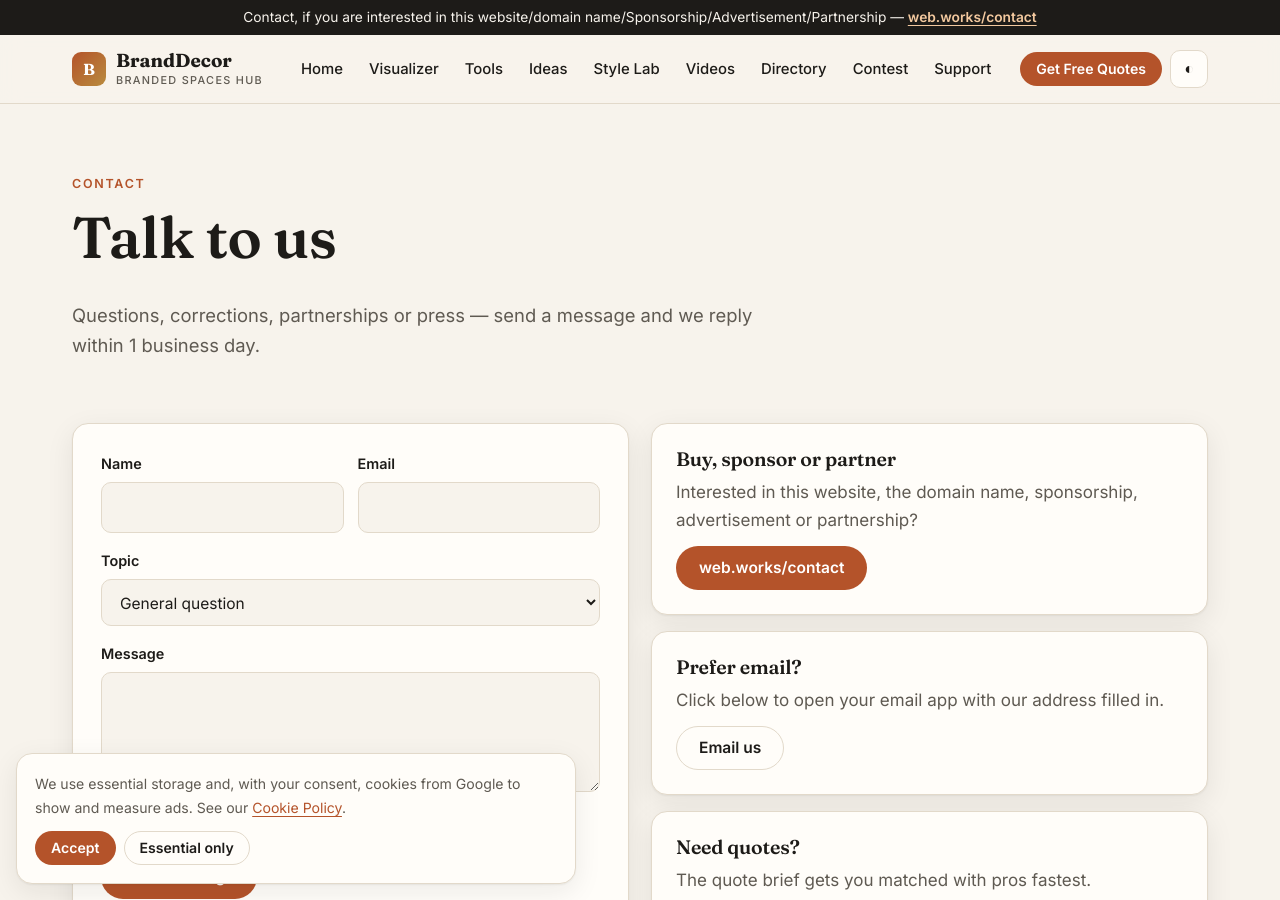
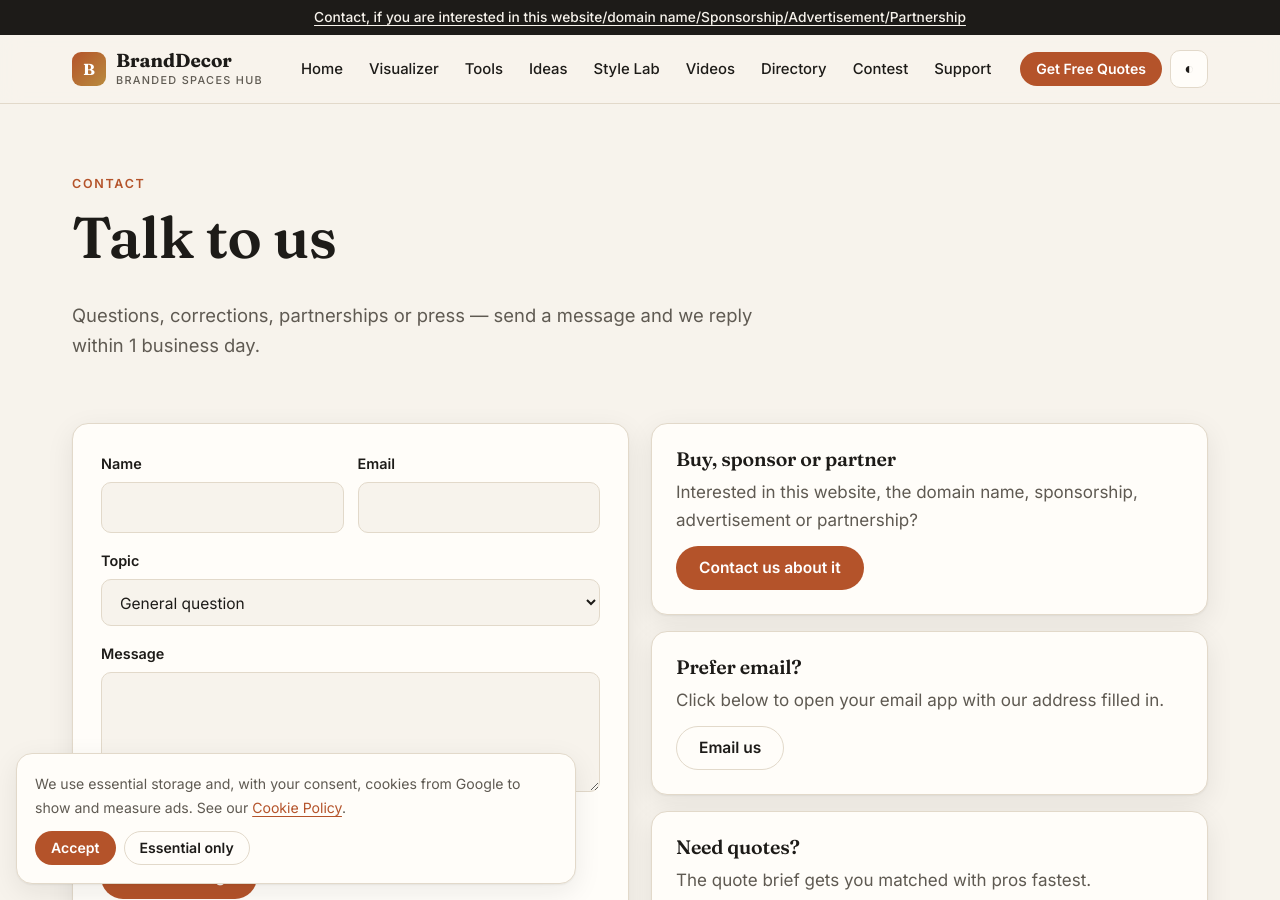
Before and after one commit to WEBWORKSA1/branddecor-com, a Jekyll site: the page built from contact.html, in a window 1280 px wide and 900 px high. Built offline with Jekyll 4.4.1, drawn with Linux system fonts in a browser that asks for light colours.

Commit message:
Hide web.works address text in top banner, contact and advertise pages (links kept)
Co-Authored-By: Claude Opus 5.5 <noreply@anthropic.com>
Claude-Session: https://claude.ai/code/session_01CLEd6ArPtqMjKrXQMnVh1v

```diff
--- a/_layouts/default.html
+++ b/_layouts/default.html
@@ -26,7 +26,7 @@
 <script type="application/ld+json">{"@context":"https://schema.org","@type":"{% if page.article %}Article{% else %}WebPage{% endif %}","name":{{ page.title | jsonify }},"description":{{ page.description | jsonify }},"url":"{{ site.url }}{{ page.url | replace: "index.html", "" }}"{% if page.article %},"headline":{{ page.title | jsonify }},"datePublished":"{{ page.date | default: site.time | date_to_xmlschema }}","dateModified":"{{ site.time | date_to_xmlschema }}","author":{"@type":"Organization","name":"BrandDecor Editorial Team"}{% endif %},"publisher":{"@type":"Organization","name":"BrandDecor.com","url":"{{ site.url }}"}}</script>
 </head><body>
 <a class="skip" href="#main">Skip to content</a>
-<div class="topbar" role="note">Contact, if you are interested in this website/domain name/Sponsorship/Advertisement/Partnership — <a href="https://web.works/contact" target="_blank" rel="noopener">web.works/contact</a></div>
+<div class="topbar" role="note"><a href="https://web.works/contact" target="_blank" rel="noopener" style="color:inherit;font-weight:500;text-decoration:underline;text-underline-offset:3px">Contact, if you are interested in this website/domain name/Sponsorship/Advertisement/Partnership</a></div>
 <header class="site"><div class="wrap nav">
 <a class="logo" href="/" aria-label="BrandDecor home"><span class="mark">B</span><span>BrandDecor<small>Branded Spaces Hub</small></span></a>
 <ul class="menu" id="menu"><li><a href="/">Home</a></li><li><a href="/visualizer.html">Visualizer</a></li><li><a href="/tools.html">Tools</a></li><li><a href="/ideas/">Ideas</a></li><li><a href="/style-lab.html">Style Lab</a></li><li><a href="/videos.html">Videos</a></li><li><a href="/directory.html">Directory</a></li><li><a href="/contest.html">Contest</a></li><li><a href="/support.html">Support</a></li></ul>
--- a/advertise.html
+++ b/advertise.html
@@ -5,7 +5,7 @@ description: "Sponsorship, featured placements and partnerships for sign makers,
 ---
 
 <section class="page-hero"><div class="wrap"><span class="eyebrow">Advertise &amp; partner</span><h1>Reach buyers while they're planning</h1><p class="lead">BrandDecor visitors are pricing signs, murals, film and booths right now. Put your brand in front of them at the moment of decision.</p>
-<p style="margin-top:20px"><a class="btn btn-dark" href="https://web.works/contact" target="_blank" rel="noopener">Interested in this website, domain, sponsorship or partnership? web.works/contact</a></p></div></section>
+<p style="margin-top:20px"><a class="btn btn-dark" href="https://web.works/contact" target="_blank" rel="noopener">Interested in this website, domain, sponsorship or partnership? Contact us</a></p></div></section>
 <section style="padding-top:10px"><div class="wrap grid g3">
 <div class="card"><div class="ico">🧮</div><h3>Tool sponsorship</h3><p>"Powered by" placement on one calculator or the visualizer, with a link from every result.</p></div>
 <div class="card"><div class="ico">📚</div><h3>Guide category sponsor</h3><p>Exclusive sponsor badge across a guide category such as Trade Shows or Office Branding.</p></div>
--- a/contact.html
+++ b/contact.html
@@ -12,7 +12,7 @@ description: "Contact BrandDecor about quotes, the directory, the monthly contes
 <div class="field"><label for="ct-msg">Message</label><textarea id="ct-msg" name="message" required></textarea></div><input class="hp" name="_honey" tabindex="-1" autocomplete="off" aria-hidden="true">
 <div class="field"><label class="check"><input type="checkbox" name="consent" value="yes" required> <span>Contact me about my request. I accept the <a href="/privacy.html">Privacy Policy</a>.</span></label></div>
 <button class="btn btn-primary" type="submit">Send message</button><div class="form-msg" role="status"></div></form></div>
-<div><div class="card"><h3>Buy, sponsor or partner</h3><p>Interested in this website, the domain name, sponsorship, advertisement or partnership?</p><a class="btn btn-primary" style="margin-top:12px" href="https://web.works/contact" target="_blank" rel="noopener">web.works/contact</a></div>
+<div><div class="card"><h3>Buy, sponsor or partner</h3><p>Interested in this website, the domain name, sponsorship, advertisement or partnership?</p><a class="btn btn-primary" style="margin-top:12px" href="https://web.works/contact" target="_blank" rel="noopener">Contact us about it</a></div>
 <div class="card" style="margin-top:16px"><h3>Prefer email?</h3><p>Click below to open your email app with our address filled in.</p><a class="btn btn-ghost" style="margin-top:12px" href="/contact.html" data-mail="Inquiry from BrandDecor.com">Email us</a></div>
 <div class="card" style="margin-top:16px"><h3>Need quotes?</h3><p>The quote brief gets you matched with pros fastest.</p><a class="more" href="/get-quotes.html">Start a brief →</a></div></div>
 </div></section>
```
